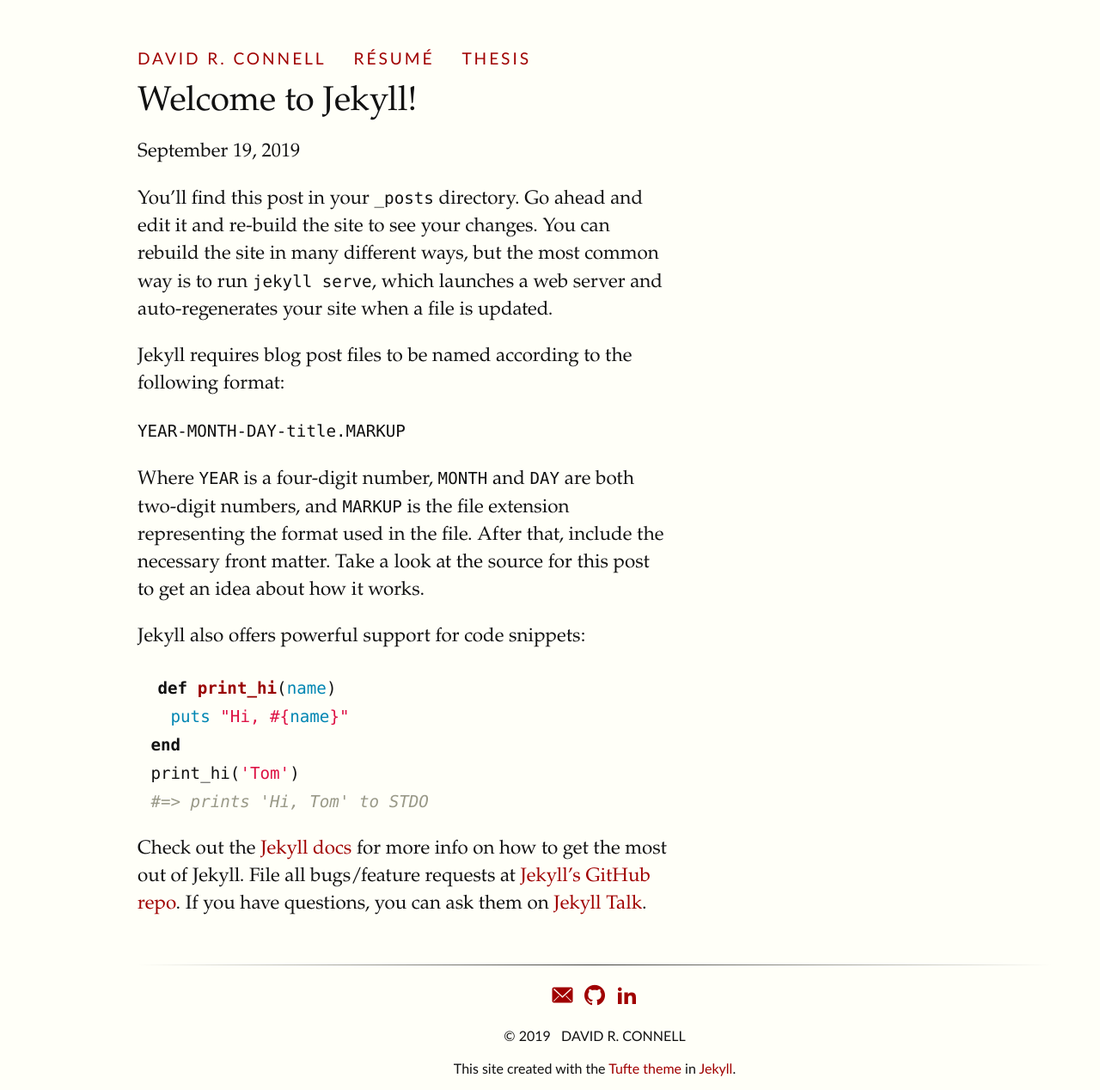
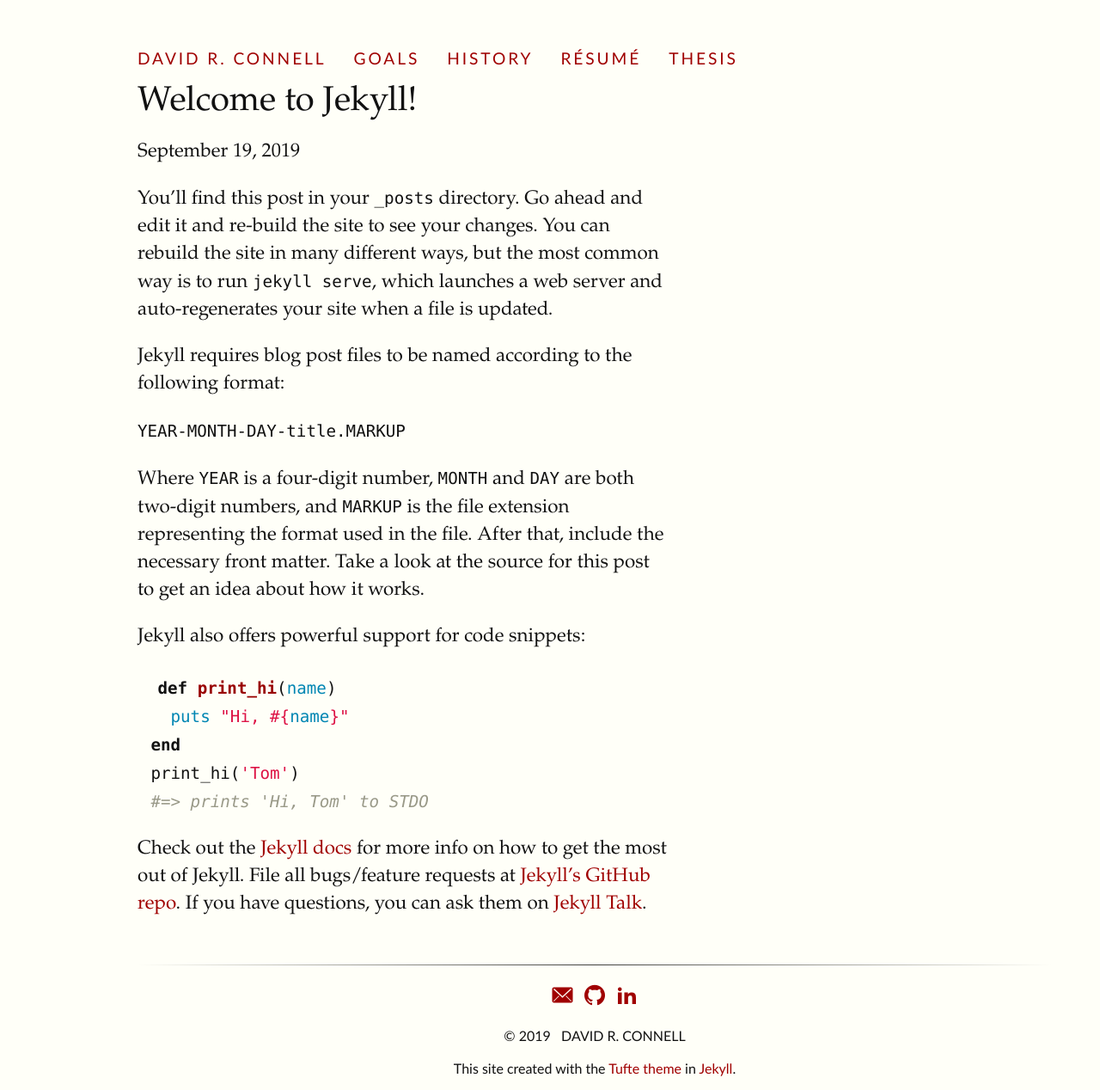
Before and after one commit to DavidRConnell/DavidRConnell.github.io, a Jekyll site: the page built from _posts/2019-09-18-welcome-to-jekyll.markdown, in a window 1280 px wide. Shown: the whole page at 86% size. Built offline with Jekyll 4.4.1, drawn with Linux system fonts in a browser that asks for light colours; some web fonts are replaced.

Commit message:
Add: Page stubs

```diff
--- a/_data/navigation.yml
+++ b/_data/navigation.yml
@@ -1,5 +1,9 @@
 - name: David R. Connell
   link: /
+- name: Goals
+  link: /goals.html
+- name: History
+  link: /history.html
 - name: Résumé
   link: /resume.html
 - name: Thesis
--- /dev/null
+++ b/goals.markdown
@@ -0,0 +1,5 @@
+---
+title: Goals
+layout: default
+---
+# Document Title
--- /dev/null
+++ b/history.markdown
@@ -0,0 +1,6 @@
+---
+title: History
+layout: default
+---
+
+# Document Title
--- /dev/null
+++ b/resume.markdown
@@ -0,0 +1,6 @@
+---
+title: David R. Connell
+layout: default
+---
+
+# Document title
```
